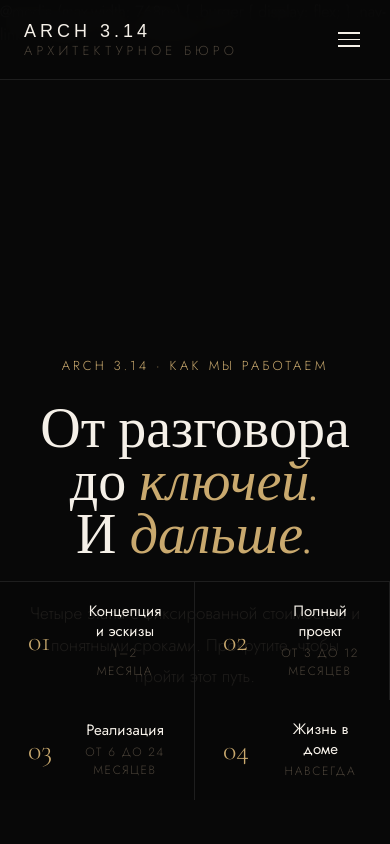
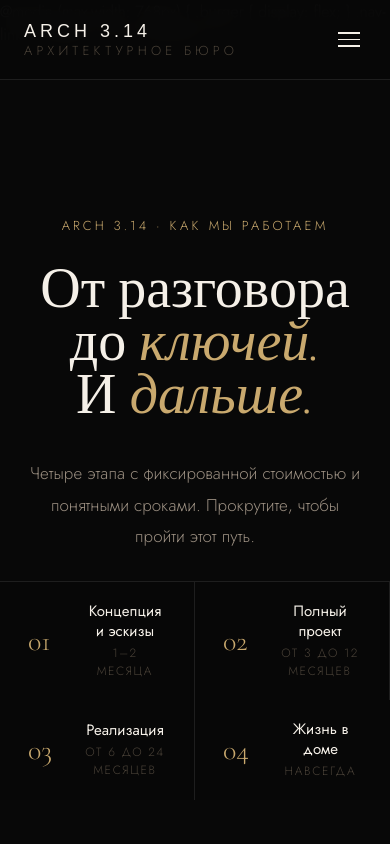
Before and after one commit to slavasupersky-cmyk/lab314, a plain HTML site: page start.html in a window 390 px wide. Shown: the top 844 px of the page. Drawn offline with nearby package versions, Linux system fonts and the light colour scheme; a web font is replaced by a local one.

Commit message:
fix: hero-inner padding-bottom 280px to clear steps-row

```diff
--- a/start.html
+++ b/start.html
@@ -312,7 +312,7 @@ nav {
     padding: 0 !important;
   }
   .hero-inner {
-    padding: calc(var(--nav-h) + 32px) 24px 0;
+    padding: calc(var(--nav-h) + 32px) 24px 280px;
   }
   .steps-row {
     grid-template-columns: 1fr 1fr;
```
